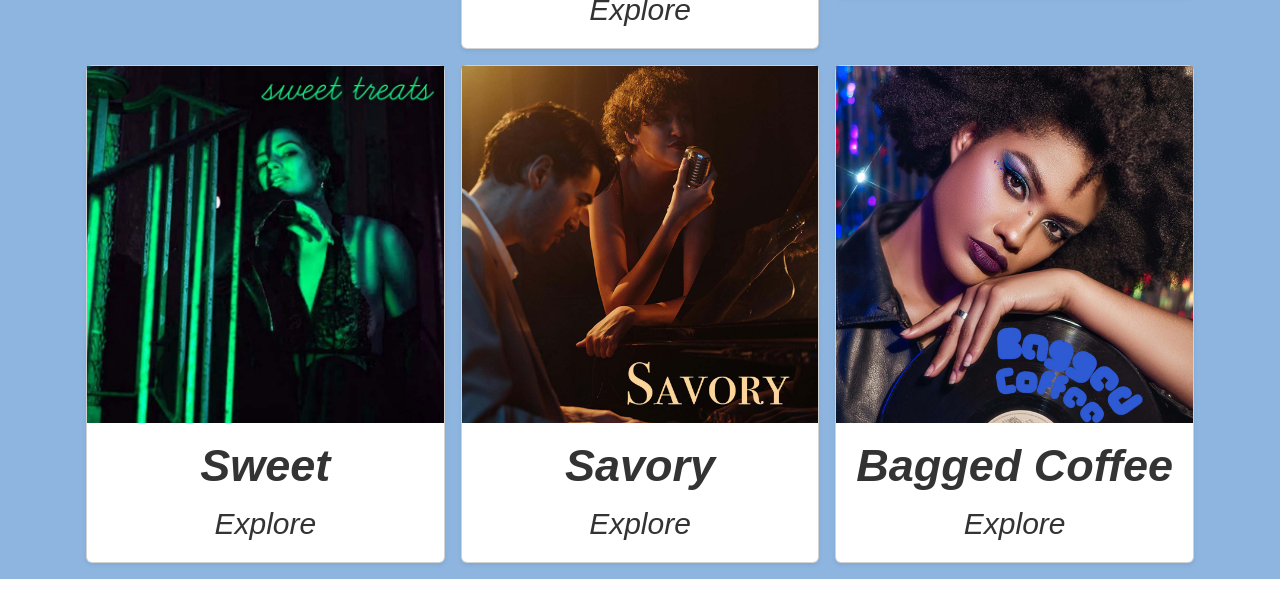
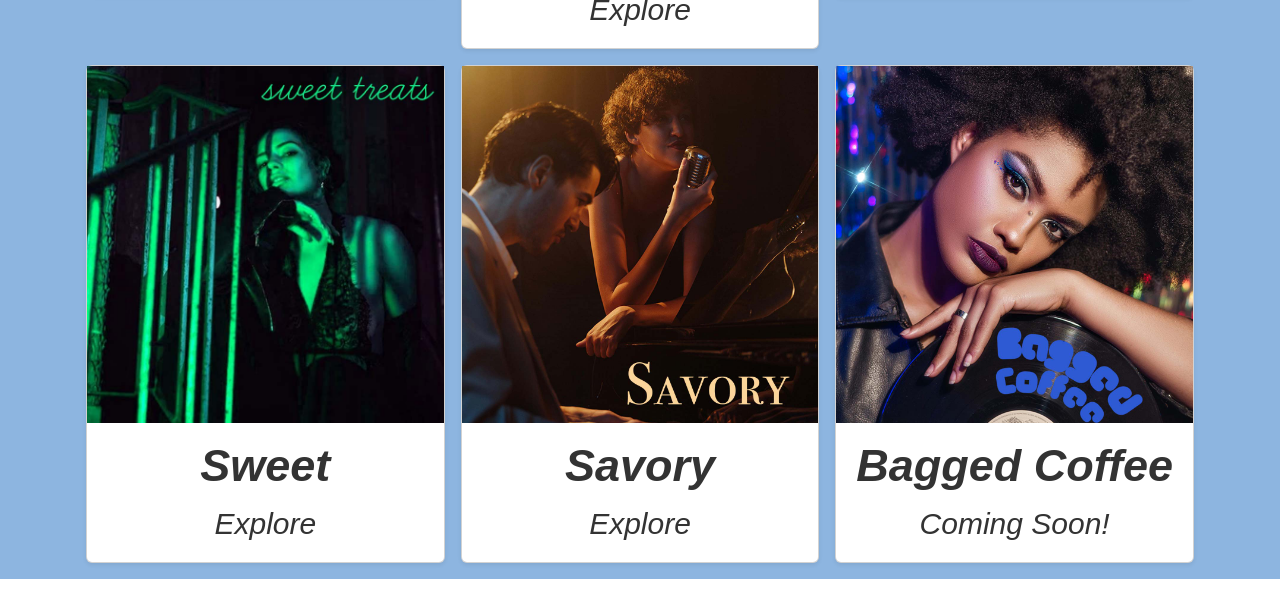
Before and after one commit to fernanda-vargas/Sip-and-Spin, a plain HTML site: page menu.html in a window 1280 px wide. Shown: the part 1658-2250 px from the top of the page. Drawn offline with nearby package versions, Linux system fonts and the light colour scheme; a web font is replaced by a local one.

Commit message:
Update menu.html

```diff
--- a/menu.html
+++ b/menu.html
@@ -160,7 +160,7 @@
                   <img src="images/disco-bagged-coffee.jpg" alt="woman holding a vinyl" class="img-fluid"></img>
                   <div class="card-body">
                     <h4 class="card-text">Bagged Coffee</h4>
-                     <a href="bagged-coffee.html" class="card-links">Explore</a>
+                     <a href="bagged-coffee.html" class="card-links">Coming Soon!</a>
                     <div class="d-flex justify-content-between align-items-center">
                     </div>
                   </div>
```
